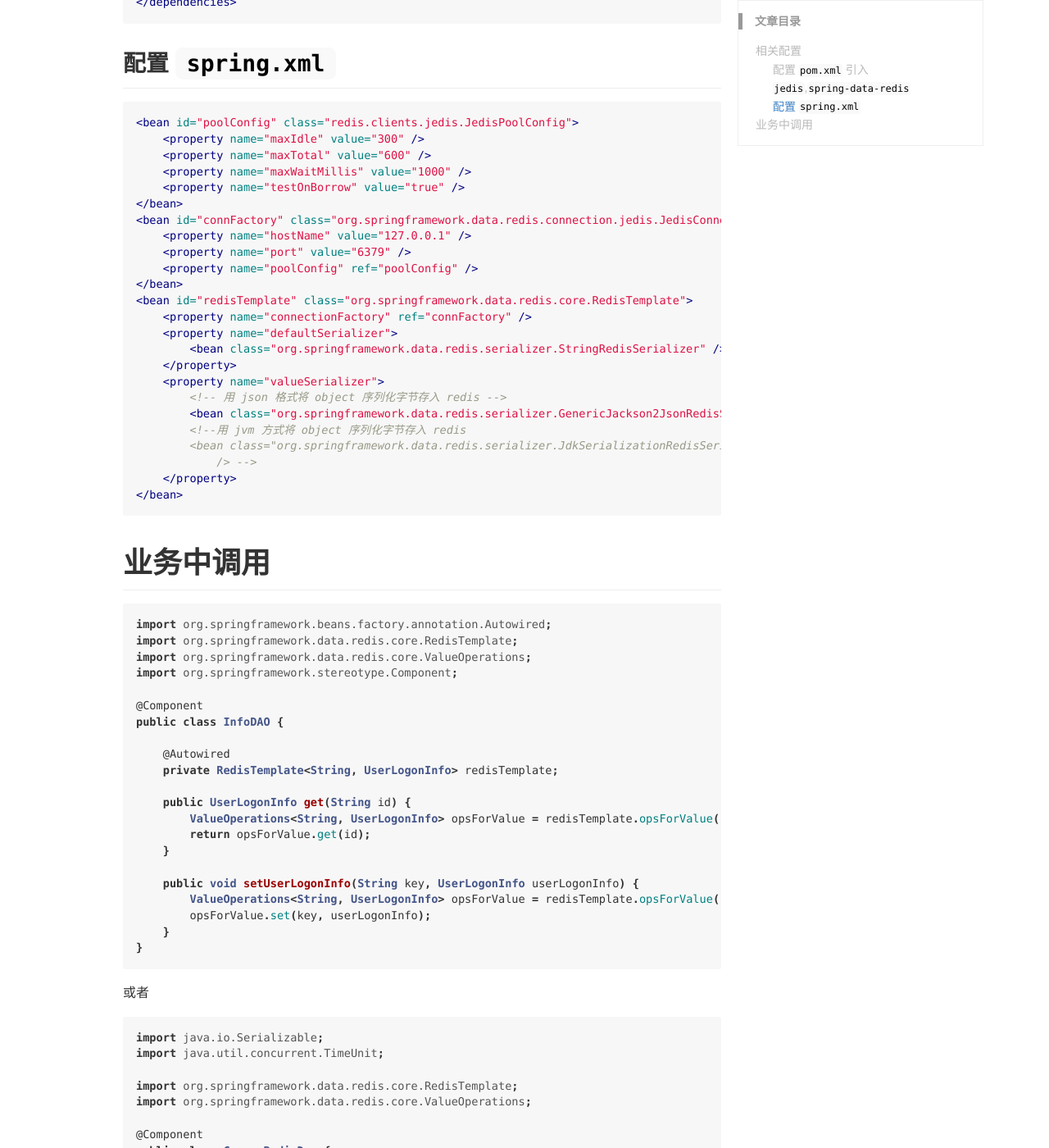
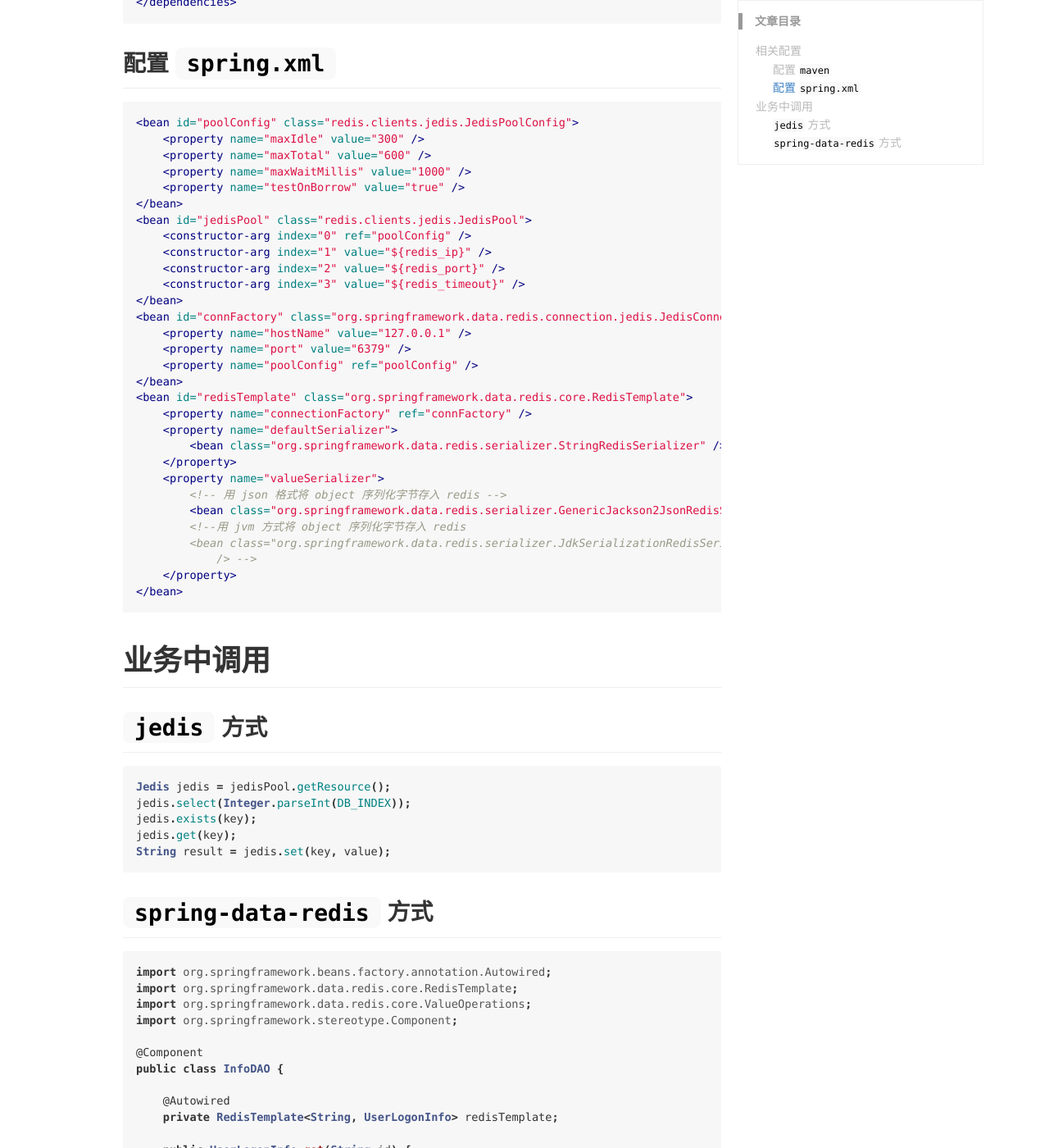
Before and after one commit to stdupanda/stdupanda.github.io, a Jekyll site: the page built from _posts/Spring/2017-04-27-spring-data-redis.md, in a window 1280 px wide and 1400 px high, scrolled down 908 px. Shown: the whole window at 82% size. Built offline with Jekyll 4.4.1, drawn with Linux system fonts in a browser that asks for light colours; nearby versions of some CDN libraries; comment, search, counter and statistics services are not loaded; some of the changed text lies outside the part shown.

Commit message:
2017-4-28 10:31:39

````diff
--- a/_posts/Spring/2017-04-27-spring-data-redis.md
+++ b/_posts/Spring/2017-04-27-spring-data-redis.md
@@ -10,7 +10,7 @@ keywords: Spring, redis, Redis
 
 # 相关配置
 
-## 配置 `pom.xml` 引入 `jedis`,`spring-data-redis`
+## 配置 `maven`
 
 ```xml
 <dependencyManagement>
@@ -48,6 +48,12 @@ keywords: Spring, redis, Redis
     <property name="maxWaitMillis" value="1000" />
     <property name="testOnBorrow" value="true" />
 </bean>
+<bean id="jedisPool" class="redis.clients.jedis.JedisPool">
+    <constructor-arg index="0" ref="poolConfig" />
+    <constructor-arg index="1" value="${redis_ip}" />
+    <constructor-arg index="2" value="${redis_port}" />
+    <constructor-arg index="3" value="${redis_timeout}" />
+</bean>
 <bean id="connFactory" class="org.springframework.data.redis.connection.jedis.JedisConnectionFactory">
     <property name="hostName" value="127.0.0.1" />
     <property name="port" value="6379" />
@@ -70,6 +76,17 @@ keywords: Spring, redis, Redis
 
 # 业务中调用
 
+## `jedis` 方式
+
+```java
+Jedis jedis = jedisPool.getResource();
+jedis.select(Integer.parseInt(DB_INDEX));
+jedis.exists(key);
+jedis.get(key);
+String result = jedis.set(key, value);
+```
+
+## `spring-data-redis` 方式
 ```java
 import org.springframework.beans.factory.annotation.Autowired;
 import org.springframework.data.redis.core.RedisTemplate;
@@ -130,7 +147,7 @@ public class CommonRedisDao {
 }
 ```
 
-或者
+或者泛型方式
 
 ```java
 import java.util.concurrent.TimeUnit;
````
